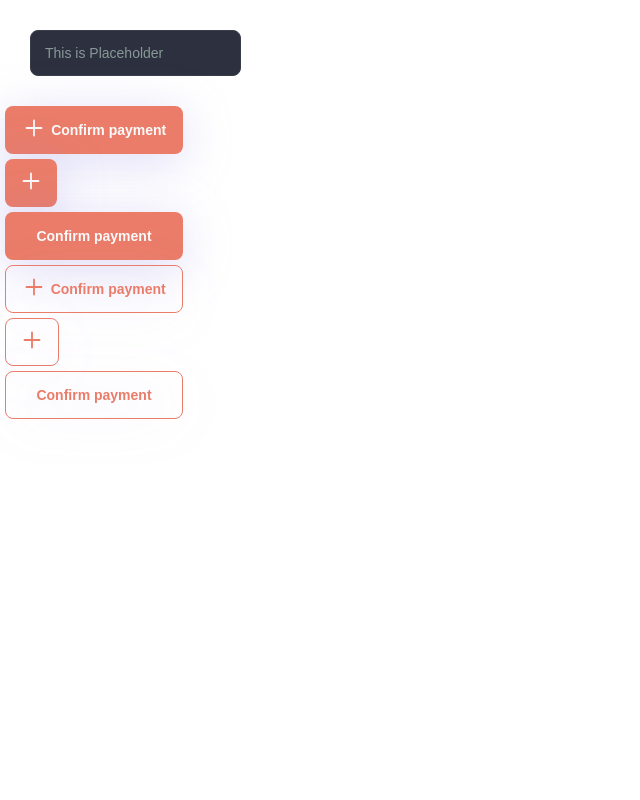
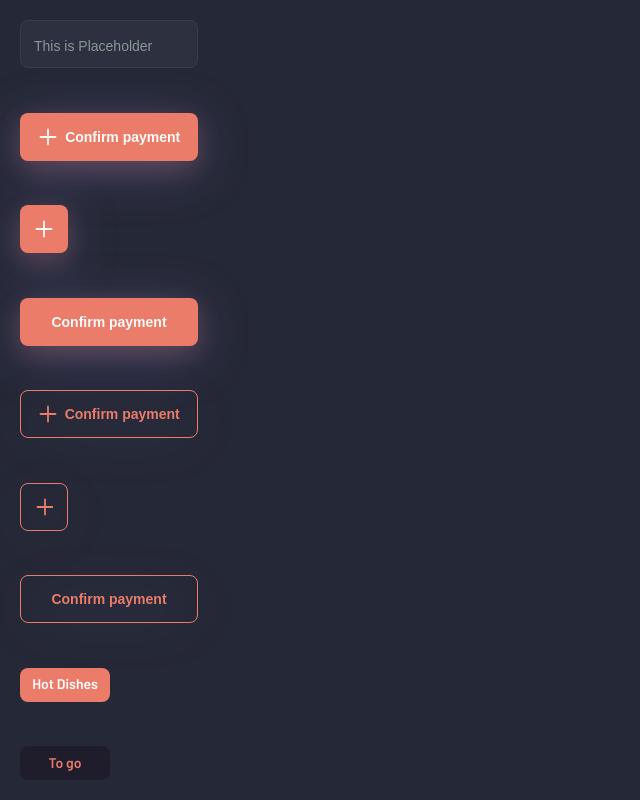
Before and after one commit to IwanMaks/CoursePlatform, a Next.js app: page / in a window 1280 px wide. Shown: the whole page, without its empty margins (0-640 px from the left). Built offline with nearby package versions, Linux system fonts and the light colour scheme; no server answers.

Commit message:
Add tab component & fix previous components

```diff
--- a/components/Button/Button.module.css
+++ b/components/Button/Button.module.css
@@ -15,23 +15,24 @@
     border-radius: 8px;
 
     height: 48px;
-    min-width: 178px;
+    width: 178px;
     filter: drop-shadow(0px 8px 24px rgba(146, 136, 224, 0.3));
-    margin: 5px
 }
 
 .minimized {
     height: 48px;
-    min-width: 48px;
+    width: 48px;
 }
 
 .primary {
     color: var(--base);
     background-color: var(--primary);
+    box-shadow: 0px 8px 24px rgba(234, 124, 105, 0.2);
 }
 
 .primary:hover {
     background-color: var(--primary__hover);
+    box-shadow: 0px 8px 24px rgba(234, 124, 105, 0.1);
 }
 
 .ghost {
@@ -47,8 +48,8 @@
 
 .icon {
     display: inline-block;
-    width: 24px;
-    height: 24px;
+    width: 20px;
+    height: 20px;
     overflow: hidden;
     object-fit: contain;
 }
--- a/components/Button/Button.props.ts
+++ b/components/Button/Button.props.ts
@@ -4,5 +4,5 @@ export interface ButtonProps extends DetailedHTMLProps<ButtonHTMLAttributes<HTML
     children?: ReactNode;
     appearance: 'primary' | 'ghost';
     icon?: 'plus' | 'none';
-    minimized?: true | false;
+    iconOnly?: boolean;
 }
--- a/components/Button/Button.tsx
+++ b/components/Button/Button.tsx
@@ -4,13 +4,13 @@ import {PlusIcon} from '../Icons/PlusIcon';
 import globalTextStyle from '../../styles/Home.module.css'
 import cn from 'classnames';
 
-export const Button = ({ appearance, icon = 'none', minimized = false, children, className, ...props }: ButtonProps): JSX.Element => {
+export const Button = ({ appearance, icon = 'none', iconOnly = false, children, className, ...props }: ButtonProps): JSX.Element => {
     return (
         <button
             className={cn(styles.button, className, globalTextStyle.body_normal_semibold, {
                 [styles.primary]: appearance == 'primary',
                 [styles.ghost]: appearance == 'ghost',
-                [styles.minimized]: minimized == true,
+                [styles.minimized]: iconOnly
             })}
             {...props}
         >
--- a/components/Input/Input.module.css
+++ b/components/Input/Input.module.css
@@ -1,7 +1,3 @@
-.inputWrapper {
-    margin: 30px;
-}
-
 .input {
     background: var(--background__form);
     color: var(--text__lighter);
@@ -10,10 +6,12 @@
     border: 1px solid #393C49;
     box-sizing: border-box;
     border-radius: 8px;
-    padding: 14px;
-
+    height: 48px;
+    width: 178px;
+    padding: 17px 14px 14px 13px;
 }
 
 .input::placeholder {
     color: var(--text__gray);
+    line-height: 48px;
 }
--- a/components/Input/Input.props.ts
+++ b/components/Input/Input.props.ts
@@ -1,5 +1,5 @@
 import {DetailedHTMLProps, InputHTMLAttributes} from "react";
 
 export interface InputProps extends DetailedHTMLProps<InputHTMLAttributes<HTMLInputElement>, HTMLInputElement> {
-
+    icon?: boolean
 }
--- a/components/Input/Input.tsx
+++ b/components/Input/Input.tsx
@@ -5,11 +5,9 @@ import cn from 'classnames'
 
 export const Input = ({className, ...props}: InputProps): JSX.Element => {
     return (
-        <div className={cn(className, styles.inputWrapper)}>
-            <input
-                className={cn(styles.input, globalTextStyle.body_normal_regular)}
-                {...props}
-            />
-        </div>
+        <input
+            className={cn(className, styles.input, globalTextStyle.body_normal_regular)}
+            {...props}
+        />
     )
 }
--- /dev/null
+++ b/components/Tab/Tab.module.css
@@ -0,0 +1,17 @@
+.tab {
+    border-radius: 8px;
+    height: 34px;
+    padding: 7px 12px;
+    background-color: var(--background__dark2);
+    color: var(--primary);
+    width: 90px;
+
+    display: flex;
+    justify-content: center;
+    align-items: center;
+}
+
+.active {
+    background-color: var(--primary);
+    color: var(--white);
+}
--- /dev/null
+++ b/components/Tab/Tab.props.ts
@@ -0,0 +1,6 @@
+import { DetailedHTMLProps, HTMLAttributes, ReactNode } from 'react';
+
+export interface TabProps extends DetailedHTMLProps<HTMLAttributes<HTMLDivElement>, HTMLDivElement> {
+    state: boolean;
+    children?: ReactNode;
+}
--- /dev/null
+++ b/components/Tab/Tab.tsx
@@ -0,0 +1,17 @@
+import styles from './Tab.module.css';
+import { TabProps } from './Tab.props';
+import globalTextStyle from '../../styles/Home.module.css'
+import cn from 'classnames';
+
+export const Tab = ({ state = false, className, children, ...props }: TabProps): JSX.Element => {
+    return (
+        <div
+            className={cn(styles.tab, className, globalTextStyle.body_normal_semibold, {
+                [styles.active]: state
+            })}
+            {...props}
+        >
+            {children}
+        </div>
+    );
+};
--- a/pages/index.tsx
+++ b/pages/index.tsx
@@ -3,17 +3,22 @@ import Image from 'next/image'
 import styles from '../styles/Home.module.css'
 import {Input} from "../components";
 import {Button} from "../components/Button/Button";
+import {Tab} from "../components/Tab/Tab";
 
 export default function Home() {
   return (
     <>
-        <Input placeholder='This is Placeholder' />
-        <Button appearance={'primary'} icon={'plus'}>Confirm payment</Button>
-        <Button appearance={'primary'} icon={'plus'} minimized={true}/>
-        <Button appearance={'primary'} icon={'none'}>Confirm payment</Button>
-        <Button appearance={'ghost'} icon={'plus'}>Confirm payment</Button>
-        <Button appearance={'ghost'} icon={'plus'} minimized={true}/>
-        <Button appearance={'ghost'} icon={'none'}>Confirm payment</Button>
+        <section>
+            <Input placeholder='This is Placeholder' />
+            <Button appearance={'primary'} icon={'plus'}>Confirm payment</Button>
+            <Button appearance={'primary'} icon={'plus'} iconOnly={true}/>
+            <Button appearance={'primary'} icon={'none'}>Confirm payment</Button>
+            <Button appearance={'ghost'} icon={'plus'}>Confirm payment</Button>
+            <Button appearance={'ghost'} icon={'plus'} iconOnly={true}/>
+            <Button appearance={'ghost'} icon={'none'}>Confirm payment</Button>
+            <Tab state={true}>Hot Dishes</Tab>
+            <Tab state={false}>To go</Tab>
+        </section>
     </>
   )
 }
--- a/styles/globals.css
+++ b/styles/globals.css
@@ -4,12 +4,22 @@ body {
   padding: 0;
 
   line-height: 140%;
+  background-color: var(--background__dark1);
 
   font-family:
     Barlow,
     sans-serif;
 }
 
+section {
+  width: 100vw;
+  height: 100vh;
+  display: flex;
+  justify-content: space-between;
+  flex-direction: column;
+  flex-wrap: wrap;
+  padding: 20px 20px;
+}
 a {
   text-decoration: none;
 
@@ -35,8 +45,8 @@ a {
   --accent__blue: #65B0F6;
   --accent__purple: #9290FE;
   --primary: #EA7C69;
-  --primary__hover: rgba(234, 124, 105, 0.8);
-  --ghost__hover: rgba(234, 124, 105, 0.2);
+  --primary__hover: rgba(234, 124, 105, 0.75);
+  --ghost__hover: rgba(234, 124, 105, 0.15);
   --secondary: #9288E0;
   --white: #FFF;
 }
```
